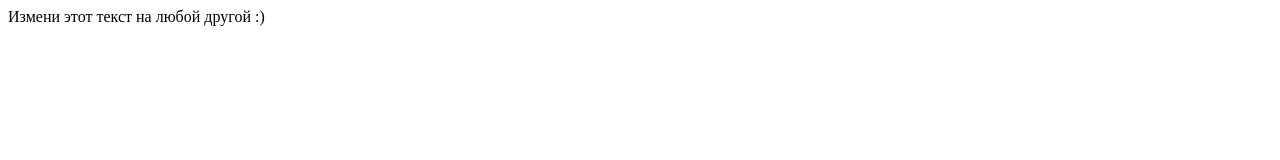
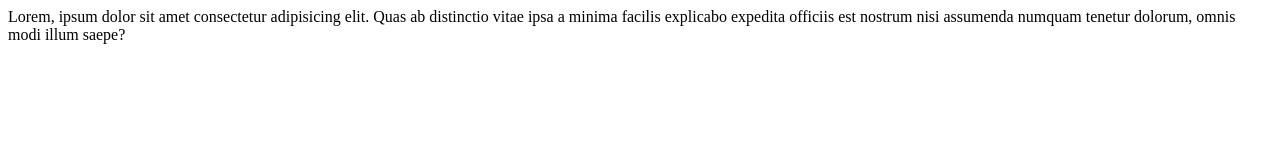
Before and after one commit to JhozevJoestar/JavaScriptCode, a plain HTML site: page index.html in a window 1280 px wide. Drawn offline with Linux system fonts and the light colour scheme.

Commit message:
Изменили бади

```diff
--- a/index.html
+++ b/index.html
@@ -7,6 +7,6 @@
   <title>Pull Request</title>
 </head>
 <body>
-  Измени этот текст на любой другой :)
+  Lorem, ipsum dolor sit amet consectetur adipisicing elit. Quas ab distinctio vitae ipsa a minima facilis explicabo expedita officiis est nostrum nisi assumenda numquam tenetur dolorum, omnis modi illum saepe?
 </body>
 </html>
```
